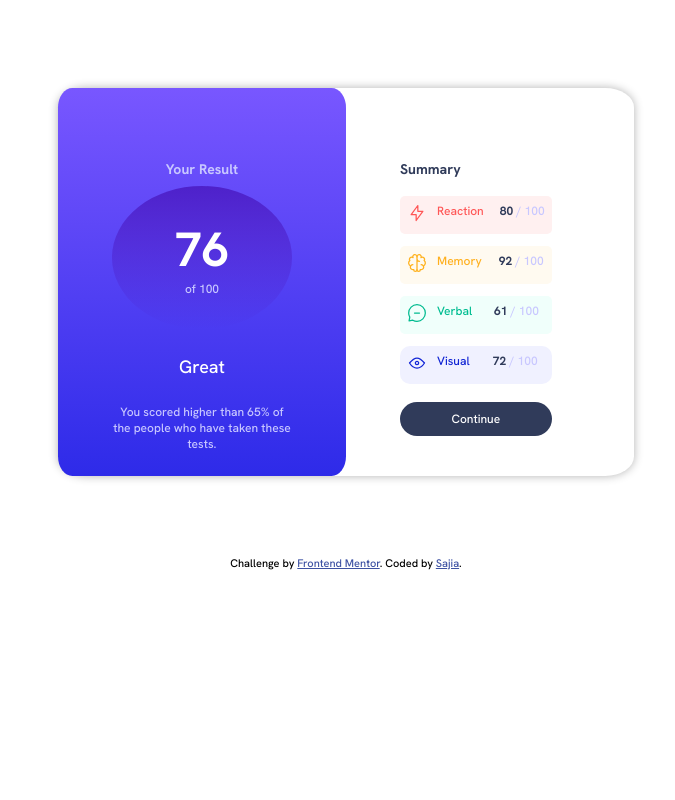
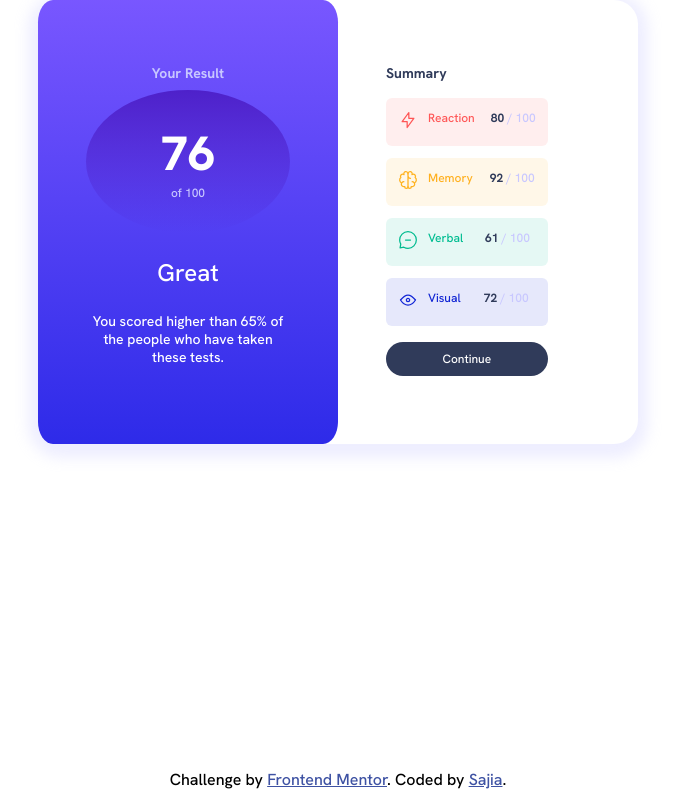
Before and after one commit to sajia-h/results-summary, a plain HTML site: page index.html in a window 1280 px wide. Shown: the whole page, without its empty margins (302-977 px from the left). Drawn offline with Linux system fonts and the light colour scheme.

Commit message:
Update style.css

```diff
--- a/style.css
+++ b/style.css
@@ -26,29 +26,33 @@
 }
 
 body {
-  width: 100%;
+  /* width: 100%;
   height: 100%;
   font-family: "Hanken Grotesk";
   font-size: 18px;
   font-weight: 500;
   text-align: center;
+  align-items: center; */
+  background-color: var(--white);
+    margin: 0;
+    padding: 0;
+    box-sizing: border-box;
+    font-family: "Hanken Grotesk";
+    display: flex;
+    justify-content: center;
     align-items: center;
+    text-align: center;
+    flex-direction: column;
 }
 
 .container {
-  margin: 5rem;
-  display: inline-block;
-  width: 45vw;
-  height: 100%;
-  max-width: 1200px;
-  /* margin: 0 auto; */
-  /* display: flex;
-  justify-content: space-between; */
-  /* align-items: center; */
-  /* padding: 20px; */
-  box-shadow: 0 0 10px rgba(0, 0, 0, 0.3);
-  border-radius: 5%;
-  /* display: flex; */
+   width: 600px;
+    background-color: var(--white);
+    display: flex;
+    border-radius: 24px;
+    box-shadow: 0px 4px 14px 10px hsla(241, 100%, 89%, 0.3);
+    -webkit-box-shadow: 0px 4px 14px 10px hsla(241, 100%, 89%, 0.3);
+    -moz-box-shadow: 0px 4px 14px 10px hsla(241, 100%, 89%, 0.3);
 }
 
 .container1 {
@@ -57,6 +61,7 @@ body {
   /* align-items: center; */
   /* align-self: center; */
 height: 100%;
+
   /* align-self: center;
     justify-content: space-between; */
 }
@@ -66,7 +71,10 @@ height: 100%;
   justify-content: center; */
   /* align-items: center;
   align-self: center; */
-  height: 100%;
+  display: flex;
+    flex-direction: column;
+    /* padding: 30px 0; */
+
   /* margin: 5rem; */
 }
 
@@ -144,20 +152,23 @@ height: 100%;
 }
 
 #score {
+   font-size: 48px;
+    font-weight: 800;
+    font-style: normal;
     color: var(--white);
-  font-size: 48px;
-  font-weight: 700;
 }
 
 h3 {
+  font-weight: 500;
+    font-size: 24px;
     color: var(--white);
-  font-size: 18px;
-  font-weight: 500;
-  padding: 0.5rem;
 }
 
 #percent {
-  margin-bottom: -3rem;
+  font-weight: 500;
+    font-size: 14px;
+    color: var(--light-lavender);
+    /* padding: 15px 48px; */
 }
 
 .card-r h2 {
@@ -186,6 +197,7 @@ li {
   text-align: center;
   list-style-type: none;
   padding: 0;
+
 }
 
 #reaction {
@@ -304,12 +316,37 @@ margin-right:10px;
 margin-right:10px;
 }
 
-.attribution {
-  font-size: 11px;
-  text-align: center;
+#sumlist li:nth-child(1){
+  background-color: hsla(0, 100%, 67%, 0.1);
+  border-radius: 6px;
+  padding: 12px;
 }
 
-.attribution a {
+#sumlist li:nth-child(2){
+  background-color: hsla(39, 100%, 56%, 0.1);
+  border-radius: 6px;
+  padding: 12px;
+}
+
+#sumlist li:nth-child(3){
+  background-color: hsla(166, 100%, 37%, 0.1);
+  border-radius: 6px;
+  padding: 12px;
+}
+
+#sumlist li:nth-child(4){
+  background-color: hsla(234, 85%, 45%, 0.1);
+  border-radius: 6px;
+  padding: 12px;
+}
+.attribution{
+  position: fixed;
+  bottom: 10px;
+  text-align: center;
+  width: 100%;
+}
+
+.attribution a{
   color: hsl(228, 45%, 44%);
 }
 
@@ -329,8 +366,8 @@ button {
   padding:9px;
 }
 
-button:focus {
-  outline: orange 5px auto;
+button:hover{
+  background: linear-gradient(180deg, var(--lsblue), var(--lrblue));
 }
 
 @media only screen and (max-width: 650px) {
@@ -342,7 +379,7 @@ button:focus {
       width: 100%;
       border-radius: 0;
   }
-  .card-r{
+  .container2{
       border-top-left-radius: 0;
       border-top-right-radius: 0;
   }
```
Lines whose indentation alone changed are shown as unchanged.
